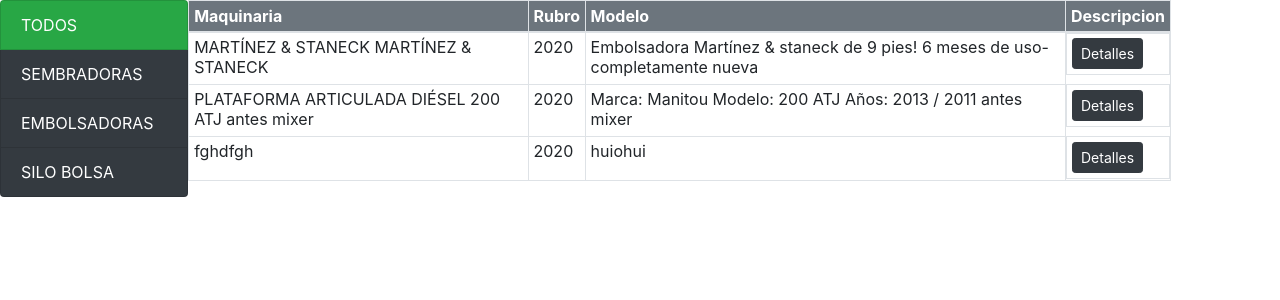
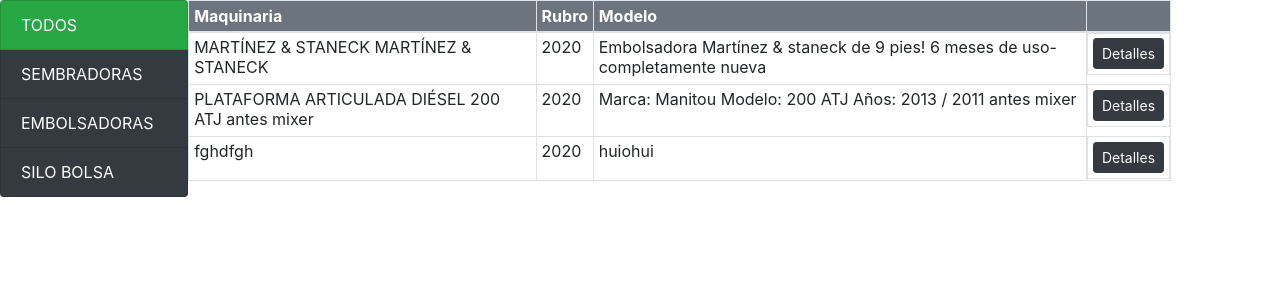
Before and after one commit to BetinaGitHub/TPE1_WEB2, a PHP site: page /router.php in a window 1280 px wide. Shown: the part 80-380 px from the top of the page. Run offline with PHP 8.4, Linux system fonts and the light colour scheme; data comes from the database, SQL or seed files in the repository.

Commit message:
Modifico templates para CSR y agrego template VUE

```diff
--- a/templates/show_details_csr.tpl
+++ b/templates/show_details_csr.tpl
@@ -5,6 +5,7 @@
                 {include 'show_details.tpl' upload=false}
             </div>
             <div class="col-md-8">
+                <h2 class="text-white bg-dark"> Comentarios</h2>
                 {include file="vue/comments.vue"}
             </div>
         </div>
--- a/templates/show_tools_filtradas.tpl
+++ b/templates/show_tools_filtradas.tpl
@@ -5,7 +5,7 @@
         <th scope="col">Maquinaria</th>
         <th scope="col">Rubro</th>
         <th scope="col">Modelo</th>
-        <th scope="col">Descripcion</th>
+        <th scope="col"></th>
       </tr>
     </thead>
     <tbody>
```
